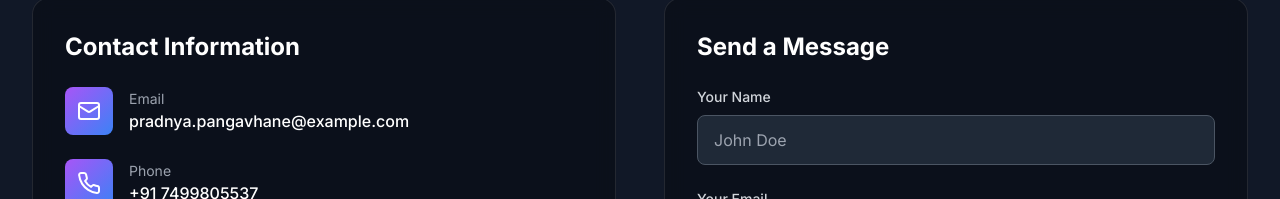
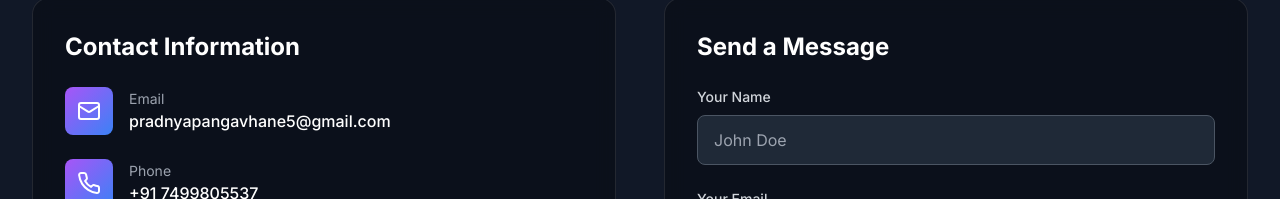
Before and after one commit to techbypradnya/Pradnya-Portfolio-Website, a React (Vite) app: page / in a window 1280 px wide. Shown: the part 8612-8811 px from the top of the page. Built offline with nearby package versions, Linux system fonts and the light colour scheme.

Commit message:
updated mailID

```diff
--- a/src/components/Contact.tsx
+++ b/src/components/Contact.tsx
@@ -68,8 +68,8 @@ const Contact = () => {
     {
       icon: Mail,
       title: 'Email',
-      value: 'pradnya.pangavhane@example.com',
-      href: 'mailto:pradnya.pangavhane@example.com',
+      value: 'pradnyapangavhane5@gmail.com',
+      href: 'pradnyapangavhane5@gmail.com',
     },
     {
       icon: Phone,
```
